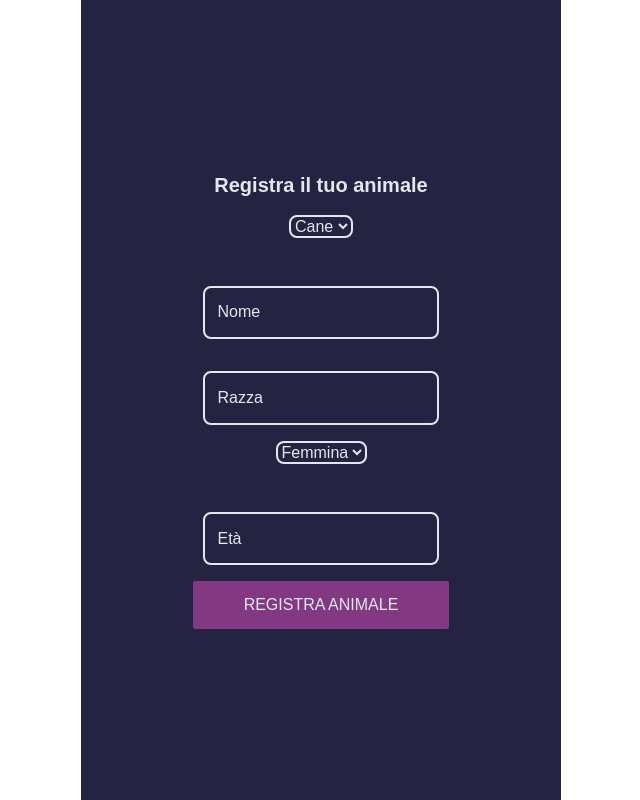
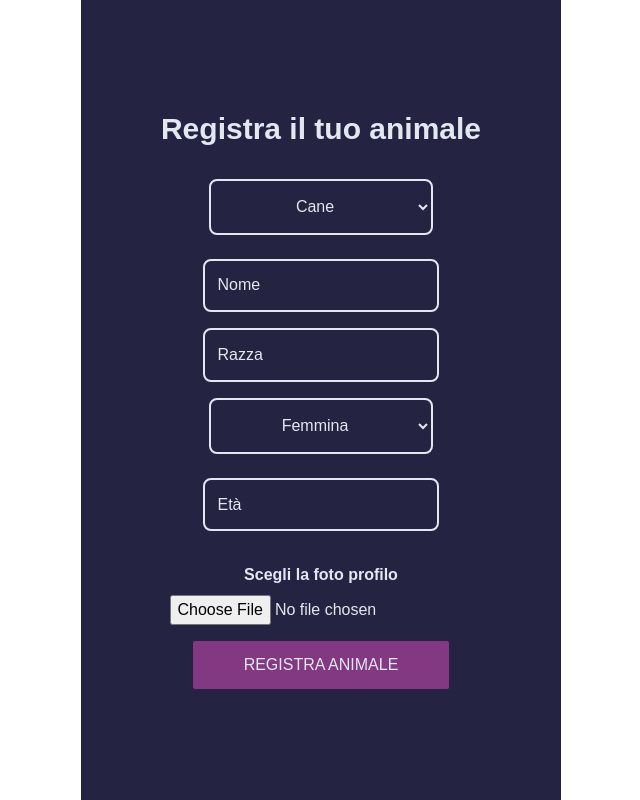
Before and after one commit to develhope/FS26-Team4-Project3, a React (Vite) app: page /registerpet in a window 1280 px wide. Shown: the whole page, without its empty margins (319-959 px from the left). Built offline with nearby package versions, Linux system fonts and the light colour scheme.

Commit message:
Css general fixes and message Routes

```diff
--- a/src/App.tsx
+++ b/src/App.tsx
@@ -7,6 +7,7 @@ import LoginA from "./components/Login/LoginA";
 import SwitchProfile from "./components/Login/SwitchProfile";
 import { Chat } from "./components/Messages/Chat";
 import MessageCenter from "./components/Messages/MessageCenter";
+import { PostMain } from "./components/Posts/PostMain";
 import ProfilePage from "./components/ProfilePage/ProfilePage";
 import AccountManagement from "./components/Settings/AccountManagement";
 import Notification from "./components/Settings/Notification";
@@ -32,16 +33,23 @@ function App() {
           <Route path="/switchpet" element={<SwitchProfile />} />
           <Route path="/registerpet" element={<LoginA />} />
           <Route path="/feed" element={<Feed />} />
+          <Route path="/newpost" element={<PostMain />} />
           <Route path="/profilepage" element={<ProfilePage />} />
           <Route path="/messagecenter" element={<MessageCenter />} />
           <Route path="/chat" element={<Chat />} />
           <Route path="/settings" element={<SettingsMainPage />} />
-          <Route path="/settings/accountmanagement" element={<AccountManagement />} />
+          <Route
+            path="/settings/accountmanagement"
+            element={<AccountManagement />}
+          />
           <Route path="/settings/notification" element={<Notification />} />
           <Route path="/settings/privacyaccount" element={<PrivacyAccount />} />
           <Route path="/settings/friends" element={<SettingFriends />} />
           <Route path="/settings/help" element={<SettingHelp />} />
-          <Route path="/settings/interactions" element={<SettingInteractions />} />
+          <Route
+            path="/settings/interactions"
+            element={<SettingInteractions />}
+          />
           <Route path="/settings/language" element={<SettingLanguage />} />
         </Routes>
       </BrowserRouter>
--- a/src/components/Login/Login.css
+++ b/src/components/Login/Login.css
@@ -60,7 +60,8 @@ input[type="email"]::placeholder {
 }
 
 input[type="text"],
-input[type="email"] {
+input[type="email"],
+input[type="select"] {
   background-color: transparent;
   padding: 0.8rem;
 
@@ -80,7 +81,7 @@ input[type="email"] {
   top: 0;
   left: 0;
   width: 100%;
-  height: 100%;
+  height: 100vh;
   background-image: url("../../assets/splash/spotlight.png");
   background-position: center bottom;
   background-repeat: no-repeat;
@@ -154,3 +155,6 @@ input[type="email"]:focus,
 input[type="password"]:focus {
   outline: none;
 }
+
+input[type="file"] {
+}
--- a/src/components/Login/LoginA.tsx
+++ b/src/components/Login/LoginA.tsx
@@ -32,13 +32,15 @@ export default function LoginA() {
   return (
     <>
       <div className="splashSection flex-auto align-center justify-center ">
-        <h2 className="text-xl font-sans font-bold">Registra il tuo animale</h2>
+        <h2 className="text-3xl font-sans font-bold mb-4">
+          Registra il tuo animale
+        </h2>
         <select
           name="type"
           id="animalReg"
           value={animal.type}
           onChange={handleInputChange}
-          className="font-sans splashForm mb-8"
+          className="font-sans splashForm mb-2  w-56 h-14 text-center"
         >
           <option value="Cane">Cane</option>
           <option value="Gatto">Gatto</option>
@@ -51,7 +53,7 @@ export default function LoginA() {
             name="name"
             value={animal.name}
             onChange={handleInputChange}
-            className="font-sans splashForm mb-8"
+            className="font-sans splashForm  mb-4"
           />
           <input
             type="text"
@@ -67,7 +69,7 @@ export default function LoginA() {
           id="animalGender"
           value={animal.gender}
           onChange={handleInputChange}
-          className="font-sans splashForm mb-8"
+          className="font-sans splashForm mb-2 w-56 h-14 text-center"
         >
           <option value="femmina">Femmina</option>
           <option value="maschio">Maschio</option>
@@ -79,8 +81,18 @@ export default function LoginA() {
           name="age"
           value={animal.age}
           onChange={handleInputChange}
-          className="font-sans splashForm "
+          className="font-sans splashForm mb-4"
         />
+        <div>
+          <p className="text-center mb-2 font-bold">Scegli la foto profilo</p>
+          <input
+            type="file"
+            id="avatar"
+            name="avatar"
+            accept="image/png, image/jpeg"
+            placeholder="carica la foto del tuo animale"
+          />
+        </div>
         <button
           type="submit"
           onClick={handleRegisterAnimal}
--- a/src/components/Messages/Chat.tsx
+++ b/src/components/Messages/Chat.tsx
@@ -53,6 +53,7 @@ export function Chat() {
             onKeyPress={handleKeyPress}
             placeholder="Scrivi un messaggio..."
           />
+
           <img
             src={send}
             alt="invia"
--- a/src/components/Navbars/ChatHeaderNavbar.tsx
+++ b/src/components/Navbars/ChatHeaderNavbar.tsx
@@ -1,11 +1,34 @@
+import { Link } from "react-router-dom";
 import arrow from "../../assets/navbar/arrow.png";
 import dog from "../../assets/user_avatars/dog.png";
 
 export default function ChatHeaderNavbar() {
-    return (
+  return (
     <div className="bg-blue t-0 max-h-12 w-full px-7 py-1 flex flex-row items-center">
-        <button><img src={arrow} alt="go back" height={58} width={58} className="pr-7" /></button>
-        <button><img src={dog} alt="go to user profile" height={92} width={92} className="pr-2" /></button>
-        <button><h3 className="pr-7 text-white font-bold">Utente 1</h3></button>
-    </div>)
+      <Link to="/messagecenter">
+        <button>
+          <img
+            src={arrow}
+            alt="go back"
+            height={58}
+            width={58}
+            className="pr-7"
+          />
+        </button>
+      </Link>
+
+      <button>
+        <img
+          src={dog}
+          alt="go to user profile"
+          height={92}
+          width={92}
+          className="pr-2"
+        />
+      </button>
+      <button>
+        <h3 className="pr-7 text-white font-bold">Utente 1</h3>
+      </button>
+    </div>
+  );
 }
--- a/src/components/Navbars/FooterNavbar.tsx
+++ b/src/components/Navbars/FooterNavbar.tsx
@@ -11,9 +11,11 @@ export default function FooterNavbar() {
       <button>
         <img src={search} alt="search content" height={30} width={30} />
       </button>
-      <button>
-        <img src={add} alt="add post" height={36} width={36} />
-      </button>
+      <Link to="/newpost">
+        <button>
+          <img src={add} alt="add post" height={36} width={36} />
+        </button>
+      </Link>
       <Link to="/feed">
         <button>
           <img src={original_logo} alt="reload feed" height={48} width={48} />
--- a/src/components/Navbars/MessagesHeaderNavbar.tsx
+++ b/src/components/Navbars/MessagesHeaderNavbar.tsx
@@ -1,10 +1,18 @@
+import { Link } from "react-router-dom";
 import arrow from "../../assets/navbar/arrow.png";
 import new_message from "../../assets/navbar/new_message.png";
 
 export default function MessagesHeaderNavbar() {
-    return (
+  return (
     <div className="bg-blue t-0 max-h-12 w-full px-7 flex flex-row justify-between items-center">
-        <button><img src={arrow} alt="go back" height={32} width={32} /></button>
-        <button><img src={new_message} alt="new message" height={32} width={32} /></button>
-    </div>)
+      <button>
+        <img src={arrow} alt="go back" height={32} width={32} />
+      </button>
+      <Link to="/chat">
+        <button>
+          <img src={new_message} alt="new message" height={32} width={32} />
+        </button>
+      </Link>
+    </div>
+  );
 }
--- a/src/components/Splash.tsx
+++ b/src/components/Splash.tsx
@@ -14,7 +14,7 @@ export default function Splash() {
             <img src={colored_logo} alt="" />
           </div>
         </Link>
-        <div className="flex-col">
+        <div className="flex flex-col justify-center">
           <div className="w-24 h-auto rotate-45">
             <img src={fish_dark} alt="fish" />
           </div>
```
